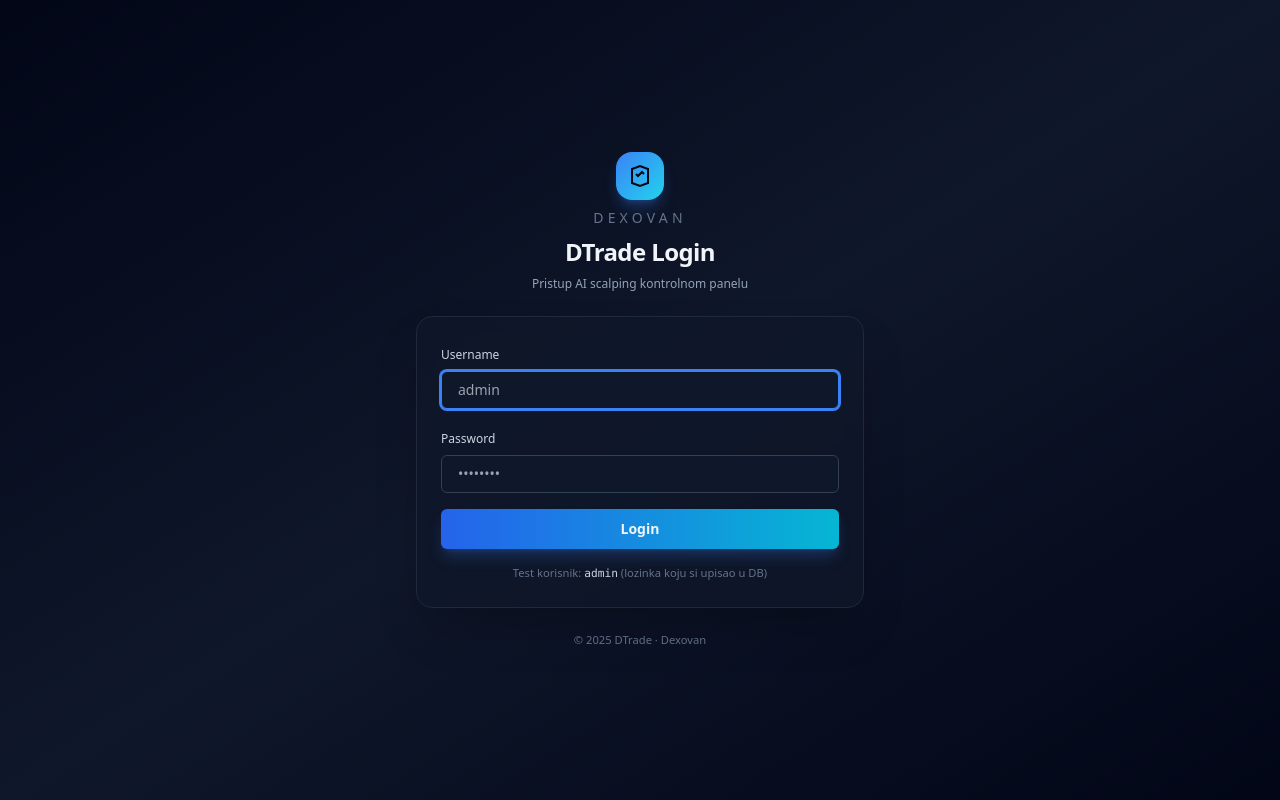
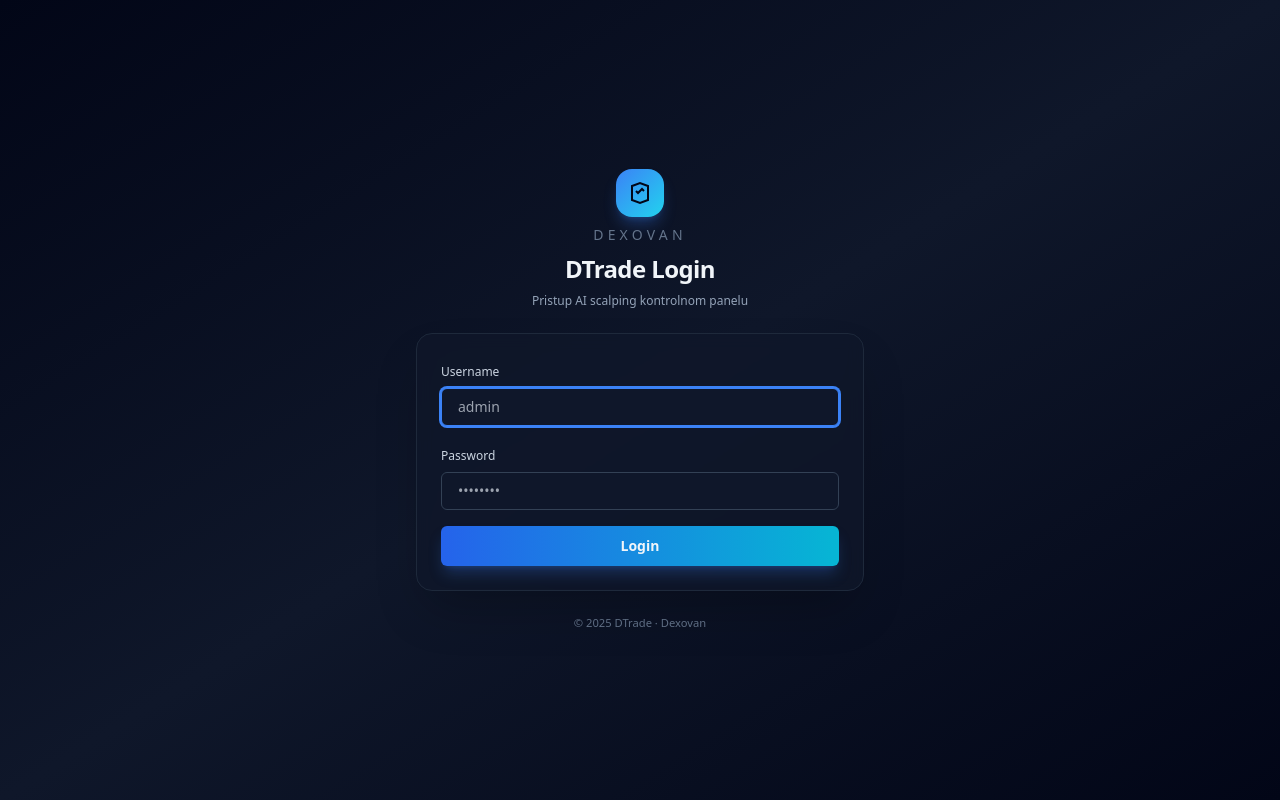
Before and after one commit to dexovan/scalper-base, a Node server app: page /login in a window 1280 px wide. Run offline with Node 20, Linux system fonts and the light colour scheme; some libraries are stand-ins or nearby versions.

Commit message:
Update login.ejs and other view files

```diff
--- a/web/views/login.ejs
+++ b/web/views/login.ejs
@@ -82,9 +82,7 @@
             </button>
         </form>
 
-        <p class="mt-4 text-[0.7rem] text-slate-500 text-center">
-            Test korisnik: <span class="text-slate-300 font-mono">admin</span> (lozinka koju si upisao u DB)
-        </p>
+
     </div>
 
     <p class="text-center text-[0.7rem] text-slate-500">
```
